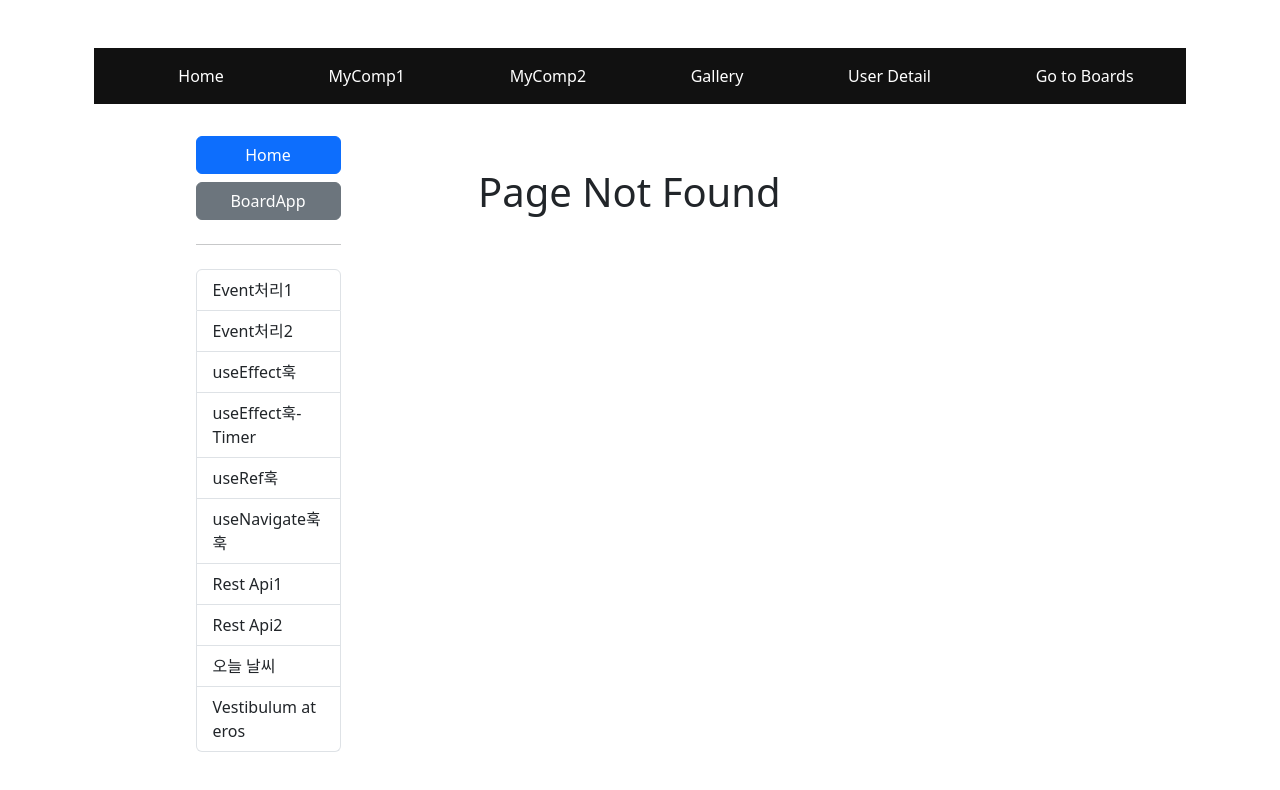
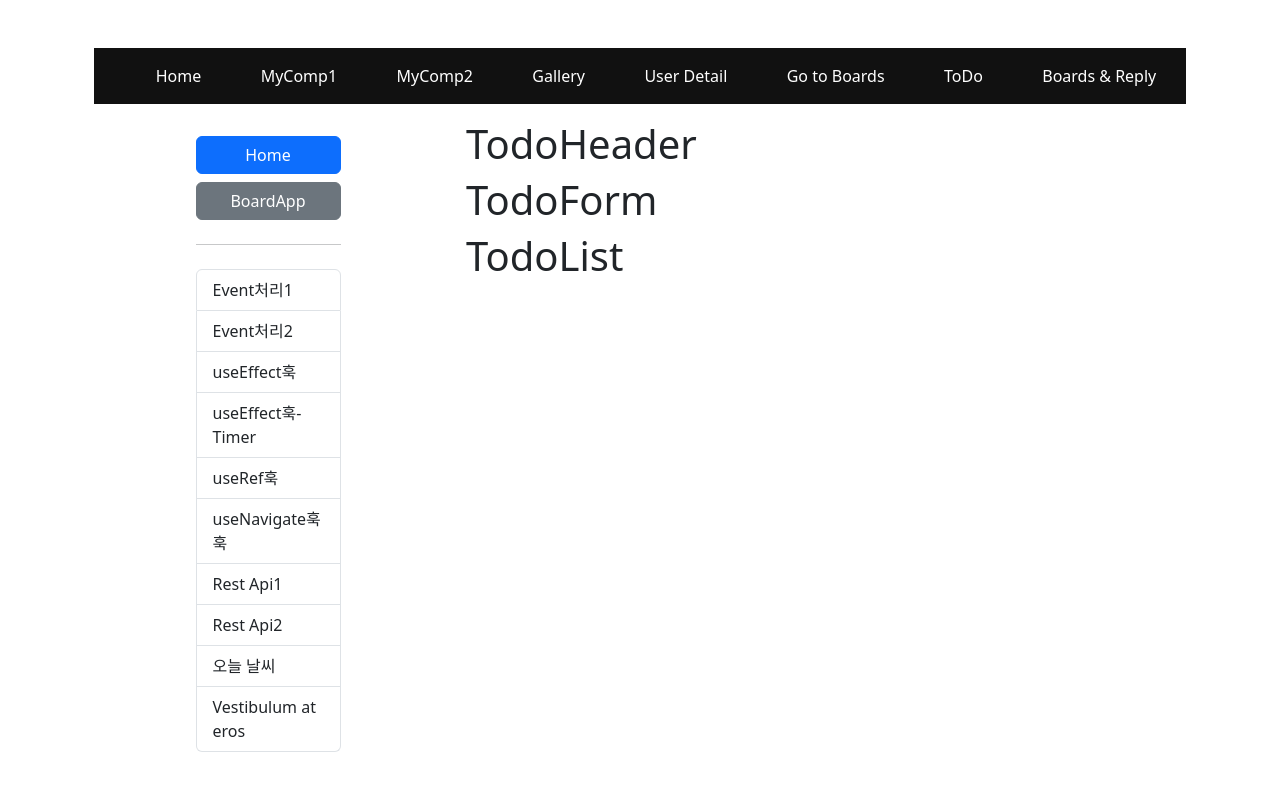
Before and after one commit to swanbaek/reactBasic, a React (Create React App) app: page /todo in a window 1280 px wide. Before the commit this address had no page. Shown: the top 790 px of the page. Built offline with nearby package versions, Linux system fonts and the light colour scheme.

Commit message:
Todo앱 관련 기본 골격 컴포넌트 작성 및 데이터 준비

```diff
--- a/src/App.js
+++ b/src/App.js
@@ -19,6 +19,8 @@ import UserOne from './component/UserOne'
 import PageNotFound from './component/PageNotFound'
 import UserAll from './component/UserAllPaging'
 import OpenWeather from './component/OpenWeather'
+import TodoApp from './component/todo/TodoApp';
+
 import BoardApp from './component/board/BoardApp'
 import BoardView from './component/board/BoardView'
 import BoardModify from './component/board/BoardModify'
@@ -58,6 +60,7 @@ function App() {
             <Route path="/ajax1/:id" element={<UserOne/>}/>
             <Route path="/ajax2" element={<UserAll/>}/>
             <Route path="/ajax3" element={<OpenWeather/>}/>
+            <Route path="/todo" element={<TodoApp/>}/>
             <Route path="/board2" element={<BoardApp/>}/>
             <Route path="/board2/:id" element={<BoardView/>}/>
             <Route path="/boardEdit/:id" element={<BoardModify/>}/>
--- a/src/component/Header.jsx
+++ b/src/component/Header.jsx
@@ -13,6 +13,8 @@ export default function Header() {
         <li><Link to="/gallery">Gallery</Link></li>
         <li><Link to="/users/100">User Detail</Link></li>
         <li><Link to="/boards?id=11&page=2&size=10">Go to Boards</Link></li>
+        <li><Link to="/todo">ToDo</Link></li>
+        <li><Link to="/board2">Boards & Reply</Link></li>
         </ul>
     </div>
   )
--- /dev/null
+++ b/src/component/todo/TodoApp.jsx
@@ -0,0 +1,14 @@
+import React from 'react'
+import { dummyData } from './todoData'
+import TodoHeader from './TodoHeader'
+import TodoForm from './TodoForm'
+import TodoList from './TodoList'
+export default function TodoApp() {
+  return (
+    <div>
+        <TodoHeader/>
+        <TodoForm/>
+        <TodoList/>
+    </div>
+  )
+}
--- /dev/null
+++ b/src/component/todo/TodoForm.jsx
@@ -0,0 +1,9 @@
+import React from 'react'
+
+export default function TodoForm() {
+  return (
+    <div>
+      <h1>TodoForm</h1>
+    </div>
+  )
+}
--- /dev/null
+++ b/src/component/todo/TodoHeader.jsx
@@ -0,0 +1,9 @@
+import React from 'react'
+
+export default function TodoHeader() {
+  return (
+    <div>
+      <h1>TodoHeader</h1>
+    </div>
+  )
+}
--- /dev/null
+++ b/src/component/todo/TodoList.jsx
@@ -0,0 +1,9 @@
+import React from 'react'
+
+export default function TodoList() {
+  return (
+    <div>
+      <h1>TodoList</h1>
+    </div>
+  )
+}
--- /dev/null
+++ b/src/component/todo/todoData.js
@@ -0,0 +1,21 @@
+export const dummyData=[
+    {
+        id:1,
+        isDone:false,
+        content:'React Study',
+        wdate: new Date().getTime()
+    },
+    {
+        id:2,
+        isDone:false,
+        content:'노트 정리하기',
+        wdate: new Date().getTime()
+    },
+    {
+        id:3,
+        isDone:false,
+        content:'방 청소하기',
+        wdate: new Date().getTime()
+    },
+
+]
```
Also changed, not shown: src/component/todo/TodoListItem.jsx (added, +9 -0 lines), 순서.txt.
